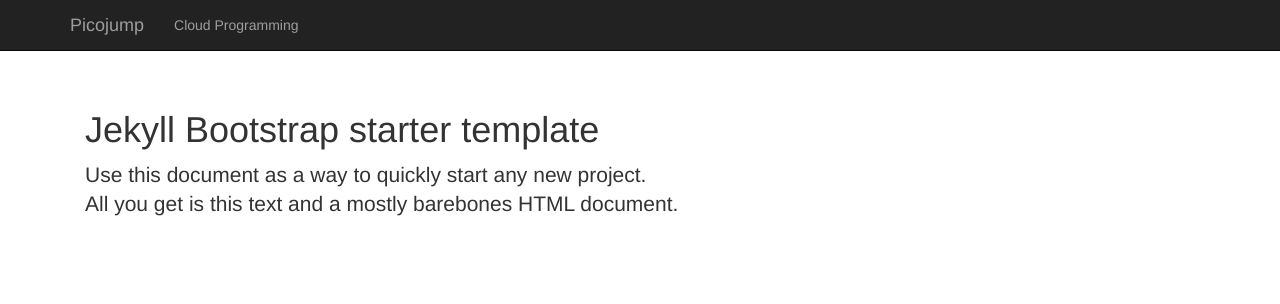
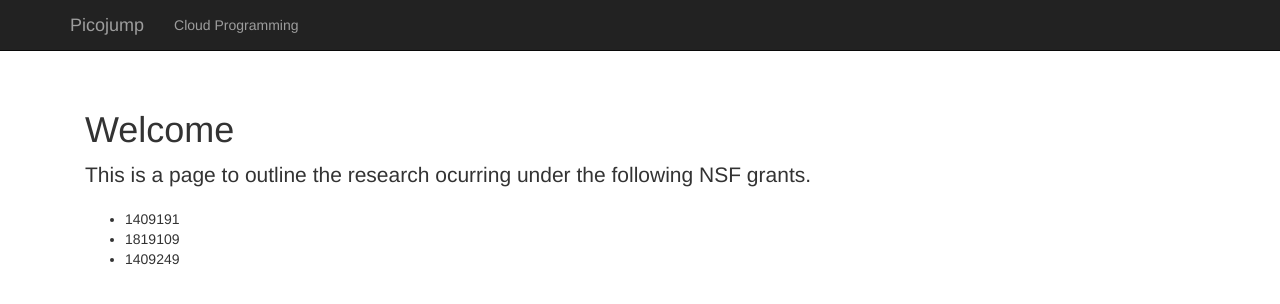
Before and after one commit to cnnrznn/Picojump, a Jekyll site: the page built from index.html, in a window 1280 px wide. Shown: the top 304 px of the page. Built offline with Jekyll 4.4.1, drawn with Linux system fonts in a browser that asks for light colours; nearby versions of some CDN libraries.

Commit message:
new about page

```diff
--- a/index.html
+++ b/index.html
@@ -3,9 +3,15 @@ layout: default
 title:  'Welcome'
 ---
 
-<h1>Jekyll Bootstrap starter template</h1>
+<h1>Welcome</h1>
 
 <p class="lead">
-  Use this document as a way to quickly start any new project.<br>
-  All you get is this text and a mostly barebones HTML document.
+    This is a page to outline the research ocurring under the following NSF
+    grants. <br>
+
+    <ul>
+        <li>1409191</li>
+        <li>1819109</li>
+        <li>1409249</li>
+    </ul>
 </p>
```
